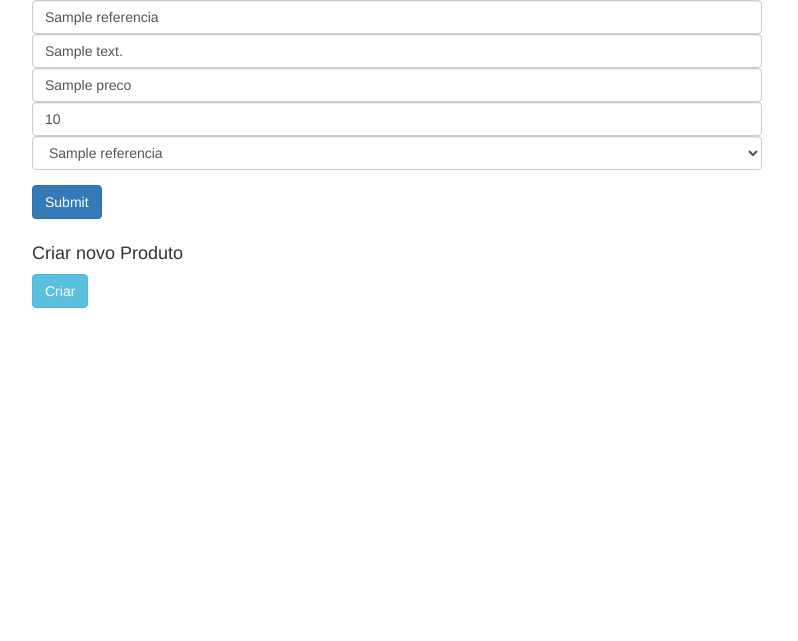
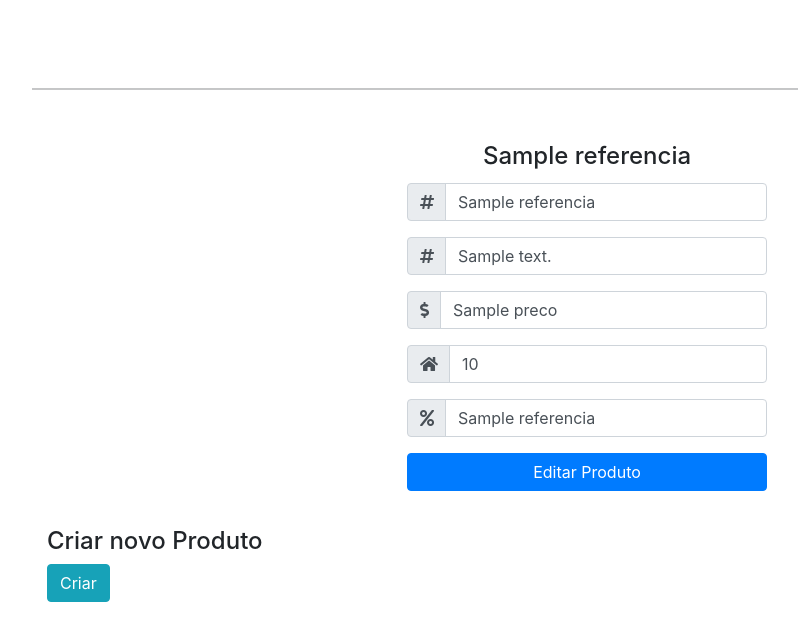
Before and after one commit to jasonmendes1/Fatura-, a PHP site: the page made by views/produto/edit.php in a window 1280 px wide. Shown: the top 641 px of the page, without its empty margins (53-851 px from the left). Run offline with PHP 8.4, Linux system fonts and the light colour scheme; the template is opened without the code that fills it: most values are stand-ins (such as "Sample title", 1, 10 or a date in 2020); some libraries are stand-ins or nearby versions.

Commit message:
feat: produto css fix

```diff
--- a/views/produto/edit.php
+++ b/views/produto/edit.php
@@ -1,21 +1,79 @@
 <head>
-    <meta name="viewport" content="width=device-width, initial-scale=1">
-    <link rel="stylesheet" href="https://maxcdn.bootstrapcdn.com/bootstrap/3.4.1/css/bootstrap.min.css">
-    <script src="https://ajax.googleapis.com/ajax/libs/jquery/3.6.0/jquery.min.js"></script>
+    <meta http-equiv="content-type" content="text/html; charset=UTF-8">
+    <meta charset="UTF-8">
+    <link href="https://cdn.jsdelivr.net/npm/bootstrap@5.1.3/dist/css/bootstrap.min.css" rel="stylesheet" integrity="sha384-1BmE4kWBq78iYhFldvKuhfTAU6auU8tT94WrHftjDbrCEXSU1oBoqyl2QvZ6jIW3" crossorigin="anonymous">
     <script src="https://maxcdn.bootstrapcdn.com/bootstrap/3.4.1/js/bootstrap.min.js"></script>
+    <link rel="stylesheet" href="https://use.fontawesome.com/releases/v5.0.8/css/all.css">
+    <link href="//maxcdn.bootstrapcdn.com/bootstrap/4.0.0/css/bootstrap.min.css" rel="stylesheet" id="bootstrap-css">
+    <script src="//maxcdn.bootstrapcdn.com/bootstrap/4.0.0/js/bootstrap.min.js"></script>
+    <script src="//cdnjs.cloudflare.com/ajax/libs/jquery/3.2.1/jquery.min.js"></script>
 </head>
+
+<link rel="stylesheet" href="https://use.fontawesome.com/releases/v5.0.8/css/all.css">
+
+<style>
+    .divider-text {
+        position: relative;
+        text-align: center;
+        margin-top: 15px;
+        margin-bottom: 15px;
+    }
+
+    .divider-text span {
+        padding: 7px;
+        font-size: 12px;
+        position: relative;
+        z-index: 2;
+    }
+
+    .divider-text:after {
+        content: "";
+        position: absolute;
+        width: 100%;
+        border-bottom: 1px solid #ddd;
+        top: 55%;
+        left: 0;
+        z-index: 1;
+    }
+</style>
 
 <body>
     <div class="container">
-        <div class="col-sm-8">
+    <br>
+    <br>
+    <br>
+    <hr>
+    <article class="card-body mx-auto" style="max-width: 400px;">
+        <h4 class="card-title mt-3 text-center"><?=$produto->referencia?></h4>
         <form action="./router.php?c=produto&a=update&id=<?=$produto->id?>" method="POST">
-            <div class="form-group">
-                <td><input type="text" class="form-control" name="referencia" value="<?php if(isset($produto)) { echo $produto->referencia; }?>"></td>
-                <td><input type="text" class="form-control" name="descricao" value="<?php if(isset($produto)) { echo $produto->descricao; }?>"></td>
-                <td><input type="text" class="form-control" name="preco" value="<?php if(isset($produto)) { echo $produto->preco; }?>"></td>
-                <td><input type="text" class="form-control" name="stock" value="<?php if(isset($produto)) { echo $produto->stock; }?>"></td>
-                <td>
-                    <div class="form-group">
+            <div class="form-group input-group">
+                <div class="input-group-prepend">
+                    <span class="input-group-text"> <i class="fa fa-hashtag"></i> </span>
+                </div>
+                <input name="referencia" id="referencia" value="<?php if(isset($produto)) { echo $produto->referencia; }?>" class="form-control" placeholder="Referencia" type="text">
+            </div> <!-- form-group// -->
+            <div class="form-group input-group">
+                <div class="input-group-prepend">
+                    <span class="input-group-text"> <i class="fa fa-hashtag"></i> </span>
+                </div>
+                <input name="descricao" value="<?php if(isset($produto)) { echo $produto->descricao; }?>" class="form-control" placeholder="Descricao" type="text">
+            </div> <!-- form-group// -->
+            <div class="form-group input-group">
+                <div class="input-group-prepend">
+                    <span class="input-group-text"> <i class="fa fa-dollar-sign"></i> </span>
+                </div>
+                <input name="preco" value="<?php if(isset($produto)) { echo $produto->preco; }?>" class="form-control" placeholder="Preco" type="text">
+            </div> <!-- form-group// -->
+            <div class="form-group input-group">
+                <div class="input-group-prepend">
+                    <span class="input-group-text"> <i class="fa fa-home"></i> </span>
+                </div>
+                <input name="stock" value="<?php if(isset($produto)) { echo $produto->stock; }?>" class="form-control" placeholder="Stock" type="text">
+            </div> <!-- form-group// -->
+            <div class="form-group input-group">
+                <div class="input-group-prepend">
+                    <span class="input-group-text"> <i class="fa fa-percent"></i> </span>
+                </div>
                 <select class="form-control" id="select_produto" name="iva_id">
                                 <?php foreach ($ivas as $iva) { ?>
                                     <option value="<?=$iva->id?>">
@@ -23,12 +81,12 @@
                                     </option>
                                 <?php } ?>
                             </select>
-                    </div>
-                </td>
-                <td><input class="btn btn-primary" type="submit"></button></td>
-            </div>
+            </div> <!-- form-group end.// -->
+            <div class="form-group">
+                <button type="submit" class="btn btn-primary btn-block"> Editar Produto </button>
+            </div> <!-- form-group// -->
         </form>
-        </div>
+    </article>
     <div class="col-sm-6">
                 <h4>Criar novo Produto</h4>
                 <p>
@@ -36,4 +94,5 @@
                 </p>
             </div>
 </div>
+
 </body>
```
Also changed, not shown: views/auth/index.php (+0 -10 lines). Lines whose indentation alone changed are shown as unchanged.
